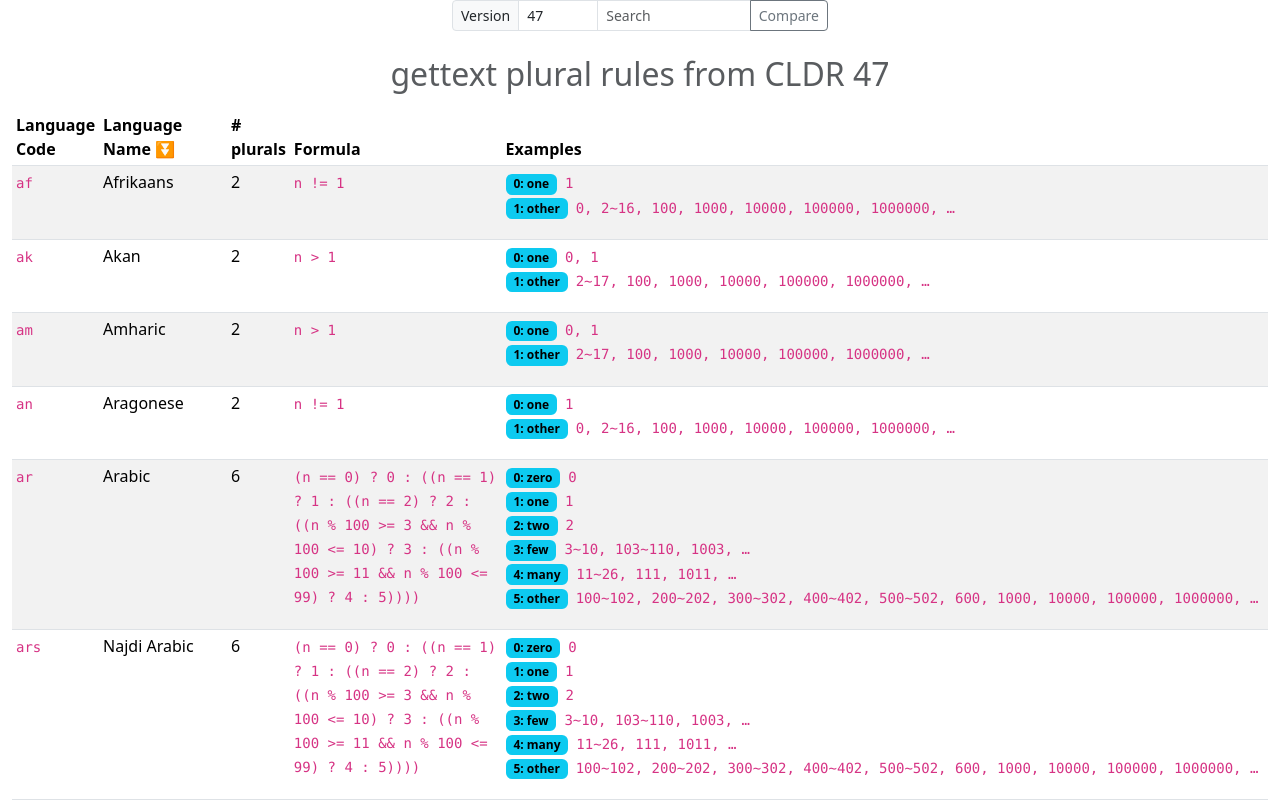
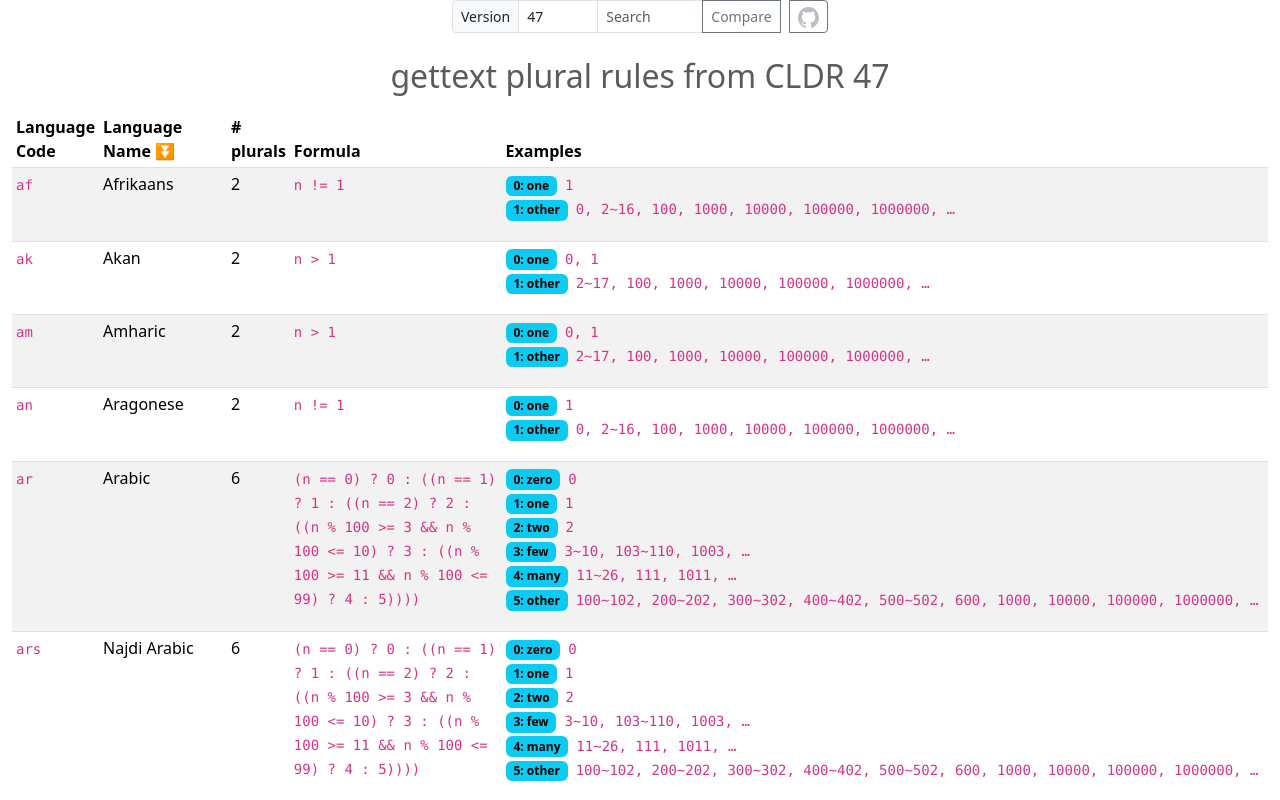
Before and after one commit to php-gettext/Languages, a Vue app in the folder gh-pages/: page /#47 in a window 1280 px wide. Shown: the top 800 px of the page. Built offline with nearby package versions, Linux system fonts and the light colour scheme.

Commit message:
Add link to source code

```diff
--- a/gh-pages/src/App.vue
+++ b/gh-pages/src/App.vue
@@ -26,6 +26,11 @@ onMounted(async () => {
     initialVersion && availableVersions.value.includes(initialVersion)
       ? initialVersion
       : availableVersions.value![0];
+  UrlService.onVersionChanged((v) => {
+    if (v && availableVersions.value?.includes(v)) {
+      wantedVersion.value = v;
+    }
+  });
 });
 
 async function loadVersion(v: string): Promise<void> {
@@ -101,6 +106,14 @@ const displayLanguages = computed<Language[]>(() => {
           >
             Compare
           </button>
+          <a
+            class="btn btn-outline-secondary ms-2 link-to-sourcecode"
+            href="https://github.com/php-gettext/Languages"
+            target="_blank"
+            title="Source code on GitHub"
+          >
+            <img src="./assets/github.svg" alt="GitHub" style="height: 1.5em" />
+          </a>
         </div>
       </div>
     </div>
@@ -175,3 +188,11 @@ const displayLanguages = computed<Language[]>(() => {
   </div>
   <DifferModal ref="differModal" />
 </template>
+<style lang="css">
+.link-to-sourcecode img {
+  opacity: 0.3;
+}
+.link-to-sourcecode:hover img {
+  opacity: 1;
+}
+</style>
```
Also changed, not shown: gh-pages/src/assets/github.svg (added).
